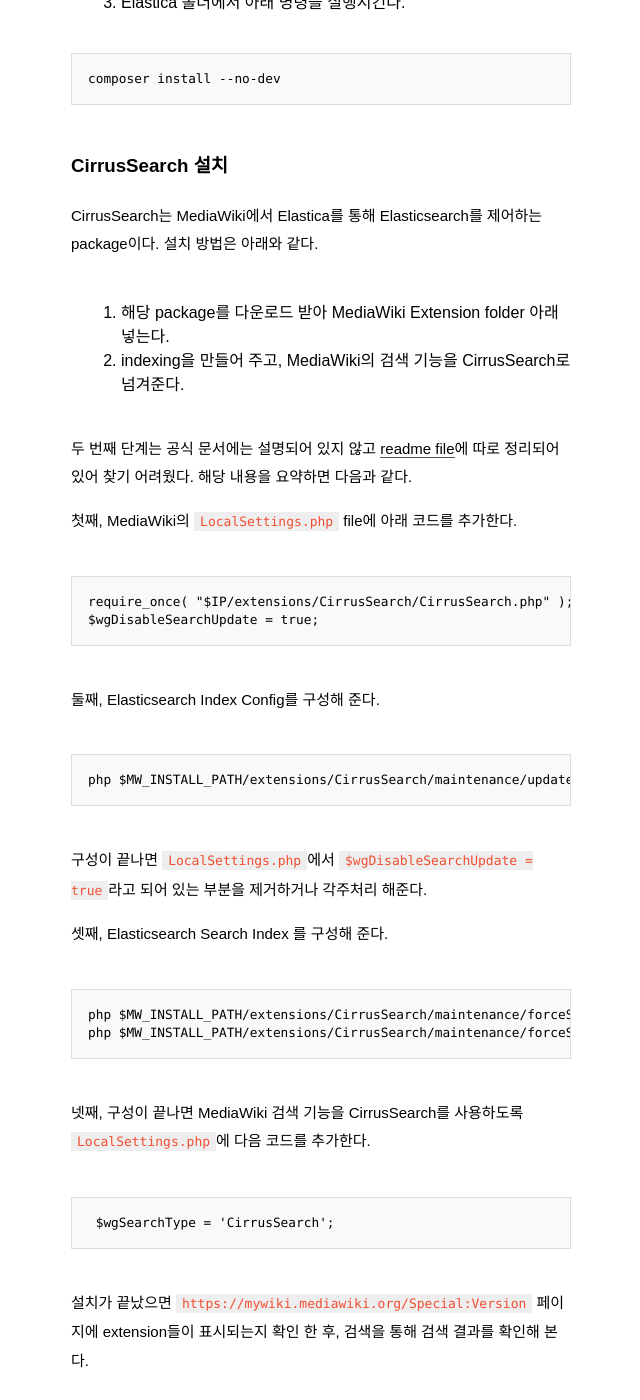
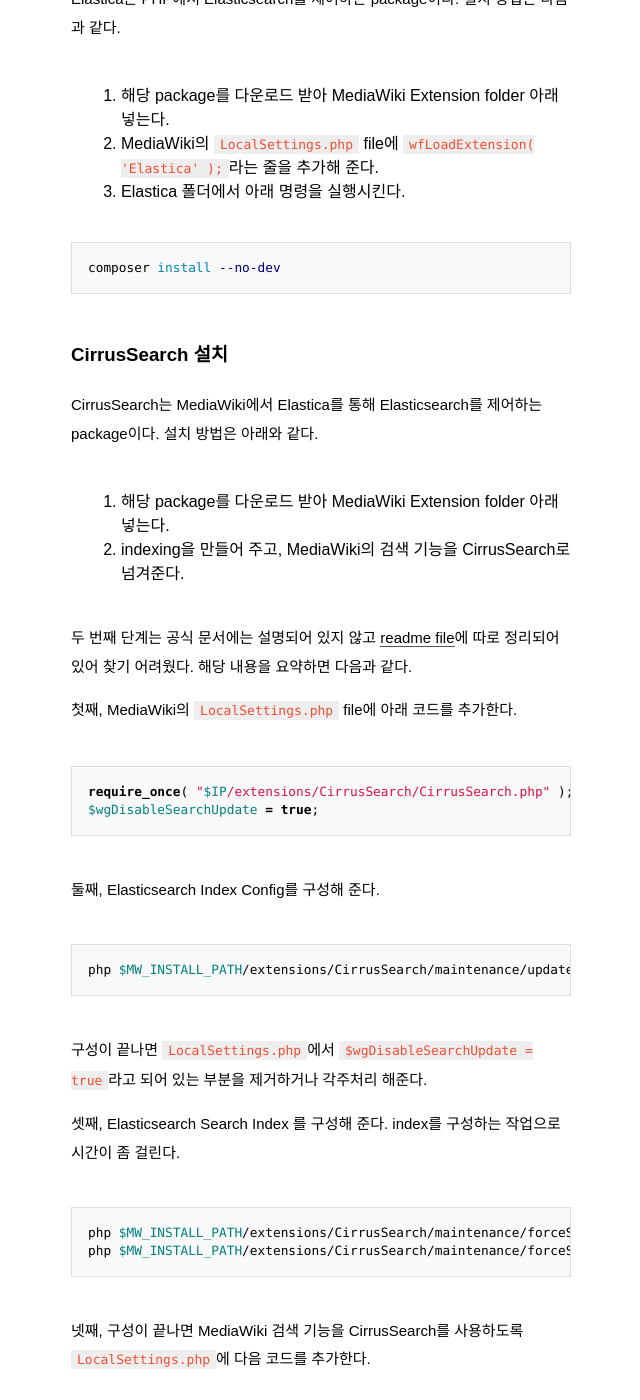
Before and after one commit to pinedance/blog, a Jekyll site: the page built from _posts/2018/07-12/2018-08-07-full-text-search-on-mediawiki-with-cirrussearch-and-elasticsearch.md, in a window 1280 px wide and 1400 px high, scrolled down 2746 px. Shown: the whole window, without its empty margins (319-959 px from the left). Built offline with Jekyll 4.4.1, drawn with Linux system fonts in a browser that asks for light colours; some web fonts are replaced; comment, search, counter and statistics services are not loaded; some of the changed text lies outside the part shown.

Commit message:
update recent post

````diff
--- a/_posts/2018/07-12/2018-08-07-full-text-search-on-mediawiki-with-cirrussearch-and-elasticsearch.md
+++ b/_posts/2018/07-12/2018-08-07-full-text-search-on-mediawiki-with-cirrussearch-and-elasticsearch.md
@@ -1,6 +1,6 @@
 ---
 layout: post
-title:  "MediaWiki에서 Full text 검색（CirrusSearch & Elasticsearch）"
+title:  "MediaWiki에서 Full text 검색"
 categories: 코딩삽질기
 ---
 
@@ -44,7 +44,15 @@
 
 ## ElasticSearch 설치
 
-MediaWiki 버전에 따라 설치해야 할 ElasticSearch 버전이 달라진다. 최신판을 기준으로 설치하면 안되고, 이전 버전을 다운로드 받아 수동으로 설치하는 순서를 밟아야 한다. [ElasticSearch 설치에 대한 포스트]({{site.baseurl}}/{% post_url 2018-08-06-install-elasticseach %})를 참고하자.
+MediaWiki 버전에 따라 설치해야 할 ElasticSearch 버전이 달라진다. 공식 문서의 설명은 다음과 같다.
+
+```
+MediaWiki 1.28.x requires ElasticSearch 2.x.
+MediaWiki 1.29.x and 1.30.x require ElasticSearch 5.3.x or 5.4.x.
+MediaWiki 1.31.x requires ElasticSearch 5.5.x or 5.6.x.
+```
+
+따라서 최신판을 기준으로 설치하면 안되고, 이전 버전을 다운로드 받아 수동으로 설치하는 순서를 밟아야 한다. ElasticSearch 설치에 대해서는 [관련 포스트]({{site.baseurl}}/{% post_url 2018-08-06-install-elasticseach %})를 참고하자.
 
 MediaWiki 버전, Extension 설치 여부는 MediaWiki 특수 페이지에서 확인이 가능하다.
 
@@ -63,7 +71,7 @@
 2. MediaWiki의 `LocalSettings.php` file에 `wfLoadExtension( 'Elastica' );`라는 줄을 추가해 준다.
 3. Elastica 폴더에서 아래 명령을 실행시킨다.
 
-```
+```bash
 composer install --no-dev
 ```
 
@@ -78,29 +86,29 @@
 
 첫째, MediaWiki의 `LocalSettings.php` file에 아래 코드를 추가한다.
 
-```
+```php
 require_once( "$IP/extensions/CirrusSearch/CirrusSearch.php" );
 $wgDisableSearchUpdate = true;
 ```
 
 둘째, Elasticsearch Index Config를 구성해 준다.
 
-```
+```bash
 php $MW_INSTALL_PATH/extensions/CirrusSearch/maintenance/updateSearchIndexConfig.php
 ```
 
 구성이 끝나면 `LocalSettings.php`에서 `$wgDisableSearchUpdate = true`라고 되어 있는 부분을 제거하거나 각주처리 해준다.
 
-셋째, Elasticsearch Search Index 를 구성해 준다.
+셋째, Elasticsearch Search Index 를 구성해 준다. index를 구성하는 작업으로 시간이 좀 걸린다.
 
-```
+```bash
 php $MW_INSTALL_PATH/extensions/CirrusSearch/maintenance/forceSearchIndex.php --skipLinks --indexOnSkip
 php $MW_INSTALL_PATH/extensions/CirrusSearch/maintenance/forceSearchIndex.php --skipParse
 ```
 
 넷째, 구성이 끝나면 MediaWiki 검색 기능을 CirrusSearch를 사용하도록 `LocalSettings.php`에 다음 코드를 추가한다.
 
-```
+```php
  $wgSearchType = 'CirrusSearch';
 ```
 
````
Also changed, not shown: other parts of _posts/2018/07-12/2018-08-07-full-text-search-on-mediawiki-with-cirrussearch-and-elasticsearch.md (+2 -2 lines), _posts/2018/07-12/2018-08-06-install-elasticseach.md (+4 -2 lines).
